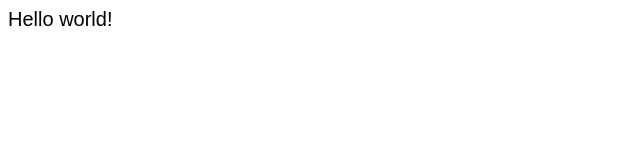
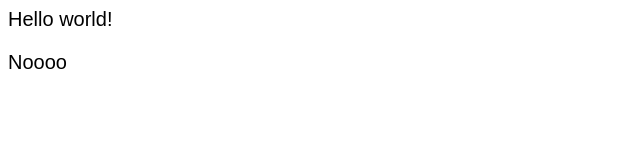
Before and after one commit to cristiansandu22/Vue-app-test, a plain HTML site: page index.html in a window 1280 px wide. Shown: the full height of the page, 0-640 px from the left. Drawn offline with nearby package versions, Linux system fonts and the light colour scheme.

Commit message:
Vue lifecycle hooks
Tested Vue lifecycle hooks.

```diff
--- a/app.js
+++ b/app.js
@@ -1,9 +1,26 @@
 let vm = Vue.createApp({
   data() {
     return {
-      message: "Hello world!"
+      message: "Hello world!",
+      anotherMessage: "Noooo"
     }
-  }
+  },
+
+  beforeCreate() {
+    console.log('beforeCreated() function called!', this.message)
+  },
+
+  created() {
+    console.log('created() function called!', this.message)
+  },
+
+  beforeMount() {
+    console.log('beforeMount() function called!', this.$el, this.message);
+  },
+
+  mounted() {
+    console.log('mounted() function called!', this.$el, this.message);
+  },
 })
 
 vm.mount('#app');
--- a/index.html
+++ b/index.html
@@ -9,9 +9,11 @@
 <body>
   <div id="app" v-cloak>
     {{ message }}
+
+    <p>{{anotherMessage}}</p>
   </div>
 
-  <script src="https://unpkg.com/vue@next"></script>
+  <script src="https://unpkg.com/vue@3/dist/vue.global.js"></script>
   <script src="app.js"></script>
 </body>
 
```
